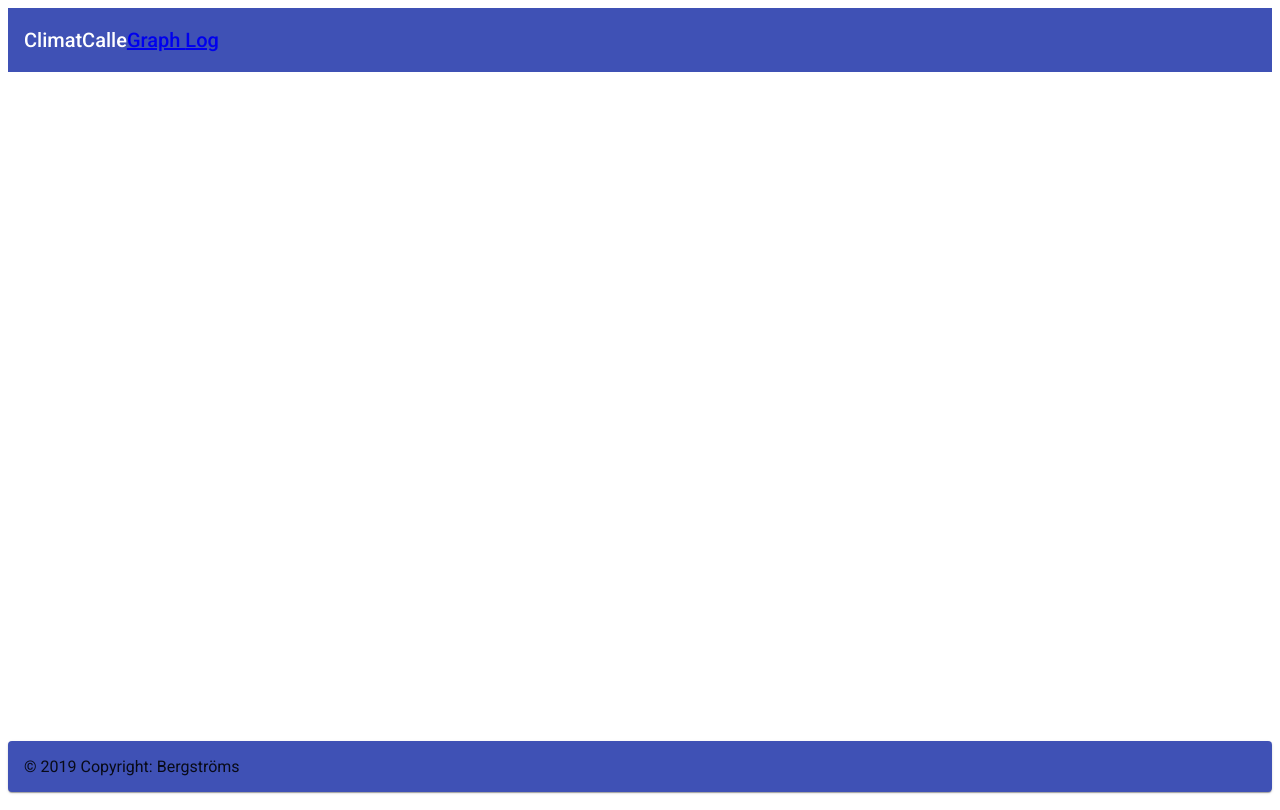
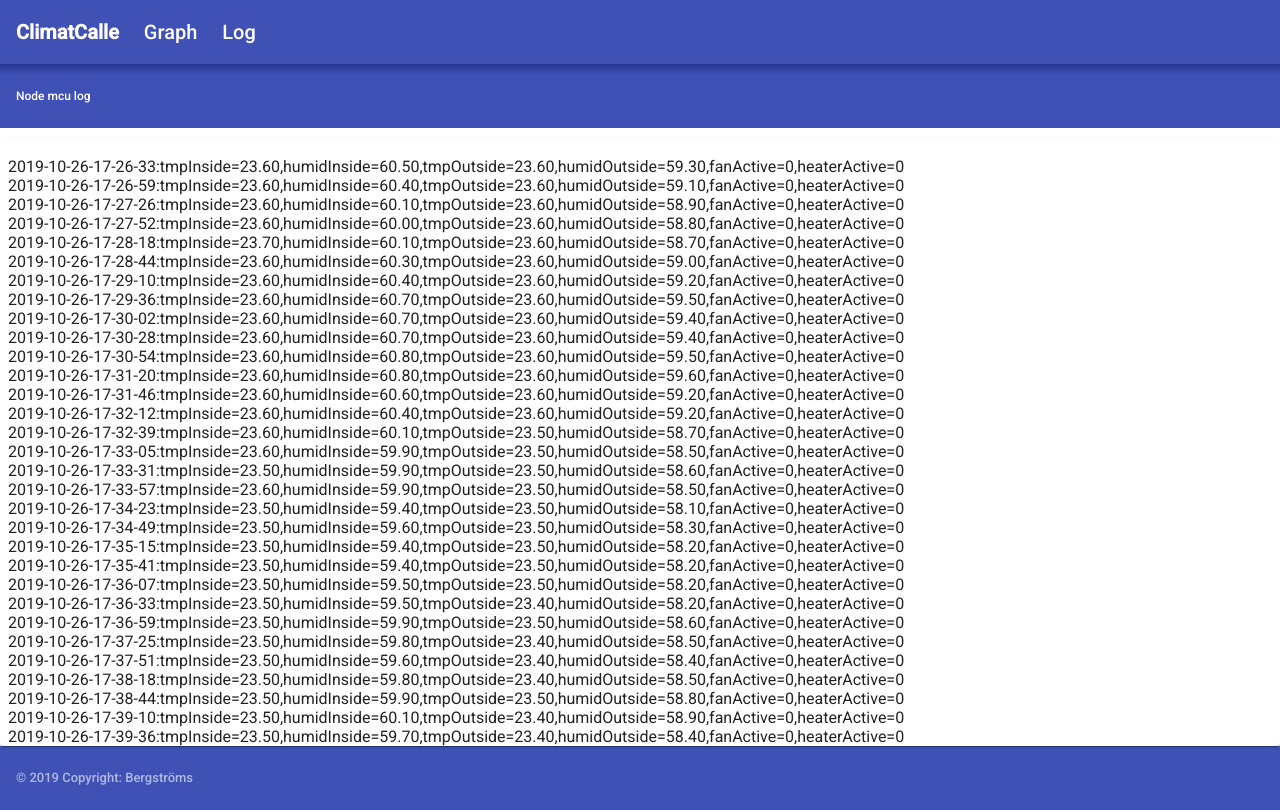
Before and after one commit to mbergz/NodeMcuTmpHumidGraph, an Angular app: page /log in a window 1280 px wide. Before the commit this address led to /. Built offline with nearby package versions, Linux system fonts and the light colour scheme.

Commit message:
add log viewer and fix header/footer

```diff
--- a/_variables.scss
+++ b/_variables.scss
@@ -1,12 +1,12 @@
 // Import material theming functions
 @import '~@angular/material/theming';
 
-// Copy the palettes from your selected theme (usually theme.scss).
 $app-primary: mat-palette($mat-indigo);
 $app-accent:  mat-palette($mat-light-blue);
 $app-warn:    mat-palette($mat-pink);
 
-// Create your Sass color vars (will be available in all the project)
 $primary: mat-color($app-primary);
 $accent: mat-color($app-accent);
 $warn: mat-color($app-warn);
+
+//https://material.io/archive/guidelines/style/color.html#color-color-palette
--- a/src/app/app-routing-module.ts
+++ b/src/app/app-routing-module.ts
@@ -1,10 +1,12 @@
 import { NgModule } from '@angular/core';
 import { Routes, RouterModule } from '@angular/router';
 import { GraphComponent } from './graph/graph.component';
+import { LogViewerComponent } from './log-viewer/log-viewer.component';
 
 const routes: Routes = [
     { path: '', redirectTo: '/graph', pathMatch: 'full' },
     { path: 'graph', component: GraphComponent },
+    { path: 'log', component: LogViewerComponent }
 ];
 
 @NgModule({
--- a/src/app/common/footer/footer.component.html
+++ b/src/app/common/footer/footer.component.html
@@ -1 +1,3 @@
-<mat-card class="footer">© 2019 Copyright: Bergströms</mat-card>
+<mat-toolbar class="footer">
+    <p>© 2019 Copyright: Bergströms</p>
+</mat-toolbar>
--- a/src/app/common/footer/footer.component.scss
+++ b/src/app/common/footer/footer.component.scss
@@ -2,3 +2,8 @@
 .footer {
   background-color: $primary;
 }
+.footer > p {
+  color: white;
+  font-size: 0.65em;
+  opacity: 0.6;
+}
--- a/src/app/common/header/header.component.html
+++ b/src/app/common/header/header.component.html
@@ -1,10 +1,12 @@
 <mat-toolbar color="primary">
     <mat-toolbar-row>
-        <h1>{{title}}</h1>
-        <span class="menu-spacer"></span>
         <div>
+            <a class="homeButton" mat-button [routerLink]="'/'">{{title}}</a>
             <a mat-button [routerLink]="'/graph'"> Graph </a>
             <a mat-button [routerLink]="'/log'"> Log </a>
           </div>
     </mat-toolbar-row>
+    <mat-toolbar-row class="sub-row">
+            <span style="font-size: 12px;">{{currentLink}}</span>
+    </mat-toolbar-row>
 </mat-toolbar>
--- a/src/app/common/header/header.component.scss
+++ b/src/app/common/header/header.component.scss
@@ -1,3 +1,23 @@
-.subTitle {
-    margin: 0 auto;
+@import "~_variables.scss";
+
+a {
+    margin-left: 10px;
+    margin-right: 10px;
+    text-decoration: none;
 }
+a.homeButton {
+    margin-left: 0px;
+    font-weight: bold;
+}
+
+a, a:visited, a:hover, a:active {
+    color: inherit;
+  }
+
+.dividerSpace {
+    width: 10px;
+}
+.sub-row {
+    background-image: linear-gradient(#283593, $primary 17%, $primary);
+
+}
--- a/src/app/common/header/header.component.ts
+++ b/src/app/common/header/header.component.ts
@@ -1,4 +1,5 @@
 import { Component, Input } from '@angular/core';
+import { Router } from '@angular/router';
 
 @Component({
     selector: 'app-header',
@@ -7,4 +8,17 @@ import { Component, Input } from '@angular/core';
 })
 export class HeaderComponent {
     @Input() title: string;
+    currentLink: string;
+
+    private linkTextMap = new Map([
+       [ '/graph', 'Graphical overview' ],
+       [ '/log', 'Node mcu log' ],
+    ]);
+
+    constructor(private router: Router) {
+        this.router.events.subscribe((event: any) => {
+            const value = this.linkTextMap.get(this.router.url);
+            this.currentLink = value ? value : this.currentLink;
+        });
+    }
 }
--- /dev/null
+++ b/src/app/log-viewer/log-viewer.component.html
@@ -0,0 +1,5 @@
+<mat-card class="flex">
+    <div class="scrollable">
+        {{log}}
+    </div>
+</mat-card>
--- /dev/null
+++ b/src/app/log-viewer/log-viewer.component.scss
@@ -0,0 +1,16 @@
+.flex {
+    flex: 1 1 auto;
+    height: 72vh;
+    margin-top: 10px;
+ }
+
+ .scrollable {
+     overflow: auto;
+     box-sizing: border-box;
+     position: absolute;
+     right: 0;
+     top: 0;
+     width: 100%;
+     height: 100%;
+     white-space: pre-wrap;
+ }
--- /dev/null
+++ b/src/app/log-viewer/log-viewer.component.ts
@@ -0,0 +1,16 @@
+import { Component } from '@angular/core';
+import { LogReaderService } from '../log-reader.service';
+
+@Component({
+    selector: 'app-log-viewer',
+    templateUrl: './log-viewer.component.html',
+    styleUrls:  ['./log-viewer.component.scss']
+  })
+  export class LogViewerComponent {
+    private log;
+
+    constructor(private logReader: LogReaderService) {
+        this.log = this.logReader.getTest();
+    }
+
+}
--- a/src/styles.scss
+++ b/src/styles.scss
@@ -1,3 +1,7 @@
+body {
+  margin : 0;
+}
+
 .maindiv {
     min-height: 100vh;
   }
@@ -5,7 +9,7 @@
   .site{
     display: flex;
     flex-direction: column;
-    min-height: 98vh;
+    min-height: 100vh;
   }
 
   .content{
```
Also changed, not shown: src/app/app.module.ts (+6 -2 lines).
